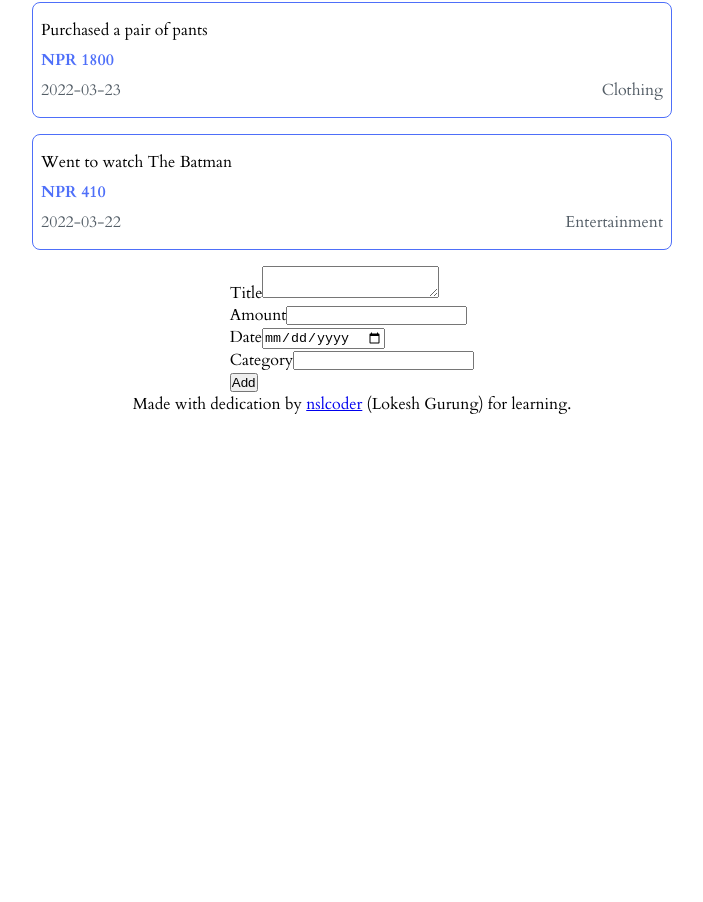
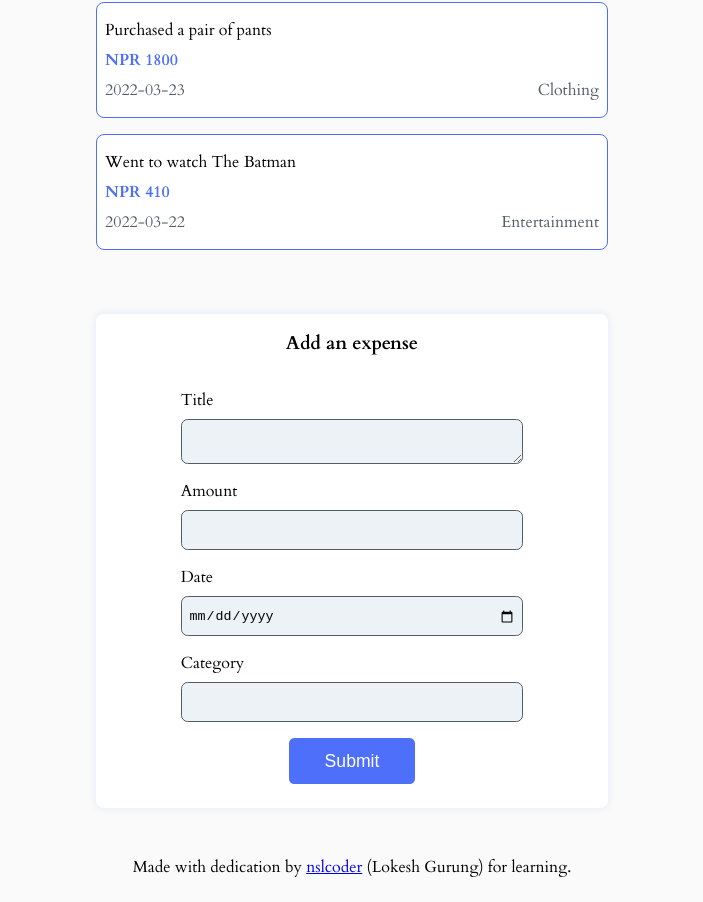
Before and after one commit to nslcoder/expenseta, a React (Create React App) app: page / in a window 1280 px wide. Shown: the part 432-1334 px from the top of the page, without its empty margins (288-991 px from the left). Before the commit the page ends 871 px from the top, so only its background shows below. Built offline with nearby package versions, Linux system fonts and the light colour scheme.

Commit message:
style: style form and footer

```diff
--- a/src/App.css
+++ b/src/App.css
@@ -16,7 +16,7 @@ footer {
 .App {
   margin: 1em;
   padding: 0.5em;
-  width: 50vw;
+  width: 40vw;
   display: flex;
   flex-direction: column;
   align-items: center;
@@ -34,6 +34,7 @@ footer {
 
 .expenses-list {
   width: inherit;
+  margin-bottom: 3em;
 }
 
 .expense-item {
@@ -41,6 +42,7 @@ footer {
   padding: 0.5em;
   border: 1px solid #4e6ff9;
   border-radius: 0.5em;
+  background-color: #fff;
 }
 
 .expense-item > * {
@@ -62,3 +64,74 @@ footer {
   color: #535d66;
   display: inline-block;
 }
+
+.expenses-form {
+  width: inherit;
+  display: flex;
+  flex-direction: column;
+  align-items: center;
+  background-color: #fff;
+  border-radius: 0.5em;
+  padding-top: 1em;
+  box-shadow: 0 0 6px 3px #edf2f7;
+}
+
+.expenses-form > h3 {
+  text-align: center;
+  margin-bottom: 0.5em;
+}
+
+form {
+  width: 70%;
+  border-radius: 0.5em;
+  background-color: #fff;
+  padding: 0.5em;
+}
+
+form > * {
+  margin: 1em 0;
+}
+
+label {
+  display: block;
+  margin-bottom: 0.5em;
+}
+
+textarea,
+input {
+  display: block;
+  width: 100%;
+  background-color: #edf2f7;
+  border: 1px solid #535d66;
+  border-radius: 0.5em;
+  padding: 0.5em;
+}
+
+input {
+  height: 3em;
+}
+
+textarea:focus,
+input:focus {
+  outline: none;
+  border: 2px solid #4e6ff9;
+}
+
+.button {
+  display: flex;
+  justify-content: center;
+}
+
+.button > button {
+  padding: 0.7em 2em;
+  background-color: #4e6ff9;
+  border: none;
+  border-radius: 0.3em;
+  color: #fff;
+  font-size: 1.1em;
+  cursor: pointer;
+}
+
+footer {
+  margin-top: 3em;
+}
--- a/src/components/AddExpense.js
+++ b/src/components/AddExpense.js
@@ -23,6 +23,8 @@ function AddExpense({ createExpenses }) {
   }
 
   return (
+    <div className='expenses-form'>
+      <h3>Add an expense</h3>
       <form onSubmit={handleSubmit}>
         <div>
           <label htmlFor='title'>Title</label>
@@ -31,6 +33,7 @@ function AddExpense({ createExpenses }) {
             id='title'
             value={title}
             onChange={(e) => setTitle(e.target.value)}
+            required
           />
         </div>
         <div>
@@ -40,6 +43,7 @@ function AddExpense({ createExpenses }) {
             id='amount'
             value={amount}
             onChange={(e) => setAmount(e.target.value)}
+            required
           />
         </div>
         <div>
@@ -49,6 +53,7 @@ function AddExpense({ createExpenses }) {
             id='spentDate'
             value={spentDate}
             onChange={(e) => setSpentDate(e.target.value)}
+            required
           />
         </div>
         <div>
@@ -58,10 +63,14 @@ function AddExpense({ createExpenses }) {
             id='category'
             value={category}
             onChange={(e) => setCategory(e.target.value)}
+            required
           />
         </div>
-      <button type='submit'>Add</button>
+        <div className='button'>
+          <button type='submit'>Submit</button>
+        </div>
       </form>
+    </div>
   );
 }
 
--- a/src/index.css
+++ b/src/index.css
@@ -9,6 +9,7 @@
 body {
   height: 100%;
   font-family: 'Cardo', serif;
+  background-color: #fafafa;
 }
 
 #root {
```
Lines whose indentation alone changed are shown as unchanged.
